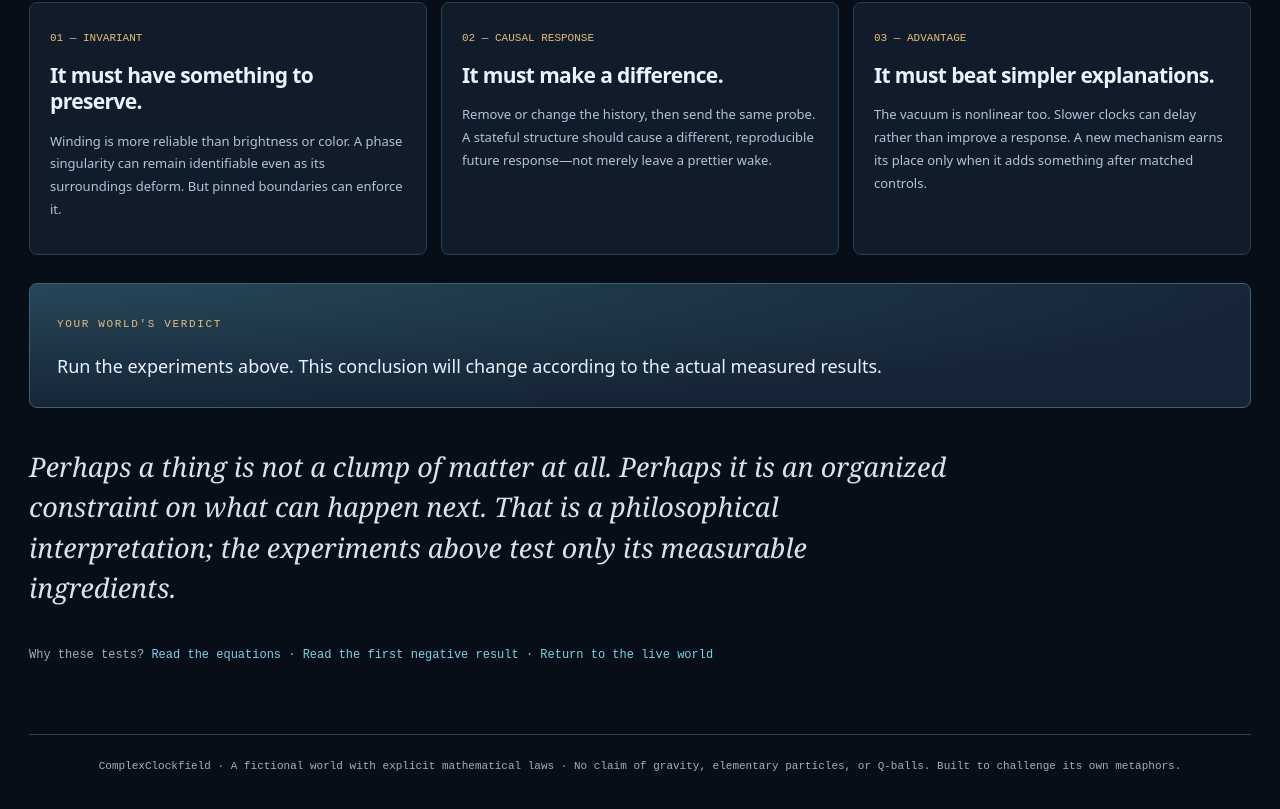
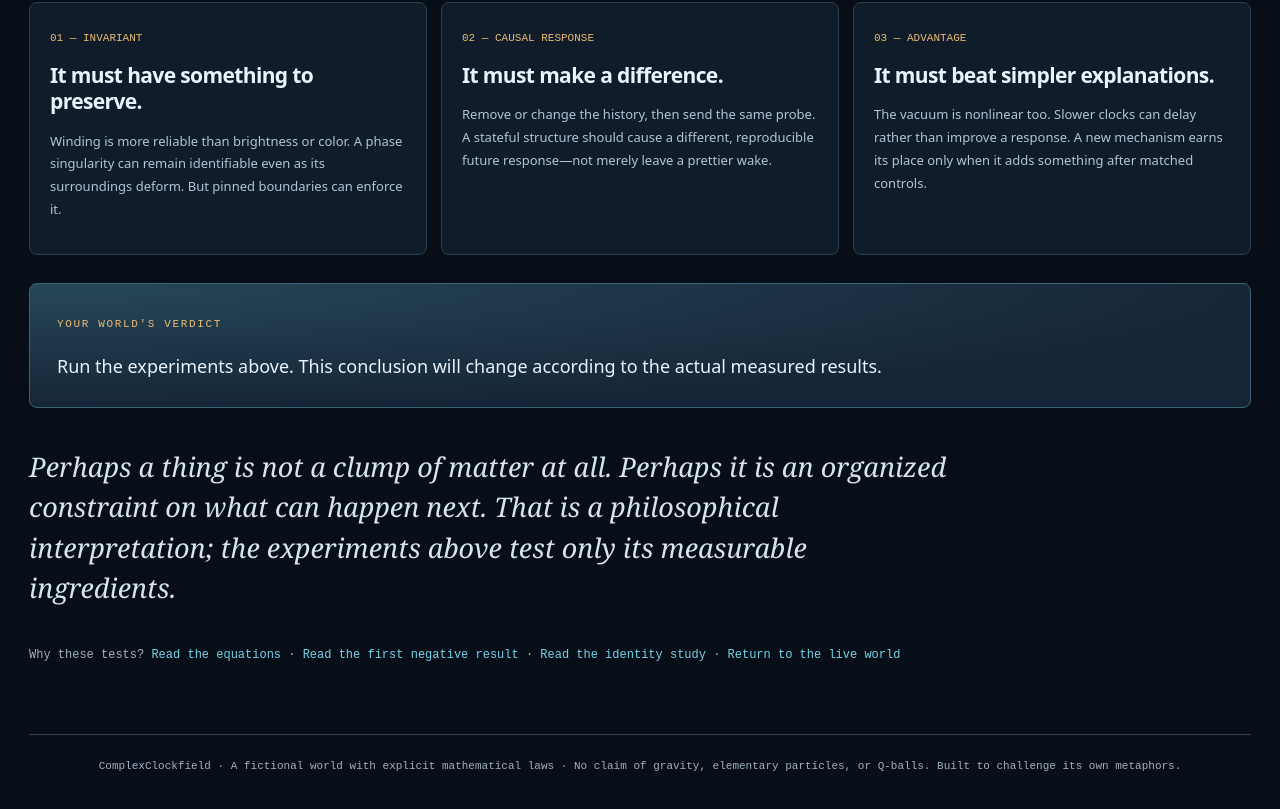
Before and after one commit to anttiluode/ComplexClockfield, a website with bundled scripts: page identity.html in a window 1280 px wide. Shown: the part 5428-6237 px from the top of the page. Built offline with nearby package versions, Linux system fonts and the light colour scheme.

Commit message:
Link the evidence-led identity chapter and measured limitations

```diff
--- a/identity.html
+++ b/identity.html
@@ -104,7 +104,7 @@
  </div>
  <div class="live-verdict" id="liveVerdict"><span>YOUR WORLD'S VERDICT</span><p>Run the experiments above. This conclusion will change according to the actual measured results.</p></div>
  <blockquote>Perhaps a thing is not a clump of matter at all. Perhaps it is an organized constraint on what can happen next. That is a philosophical interpretation; the experiments above test only its measurable ingredients.</blockquote>
- <p class="links">Why these tests? <a href="./THEORY.md">Read the equations</a> · <a href="./RESULTS.md">Read the first negative result</a> · <a href="./">Return to the live world</a></p>
+ <p class="links">Why these tests? <a href="./THEORY.md">Read the equations</a> · <a href="./RESULTS.md">Read the first negative result</a> · <a href="./IDENTITY.md">Read the identity study</a> · <a href="./">Return to the live world</a></p>
 </section>
 <footer>ComplexClockfield · A fictional world with explicit mathematical laws · No claim of gravity, elementary particles, or Q-balls. Built to challenge its own metaphors.</footer>
 </div>
```
